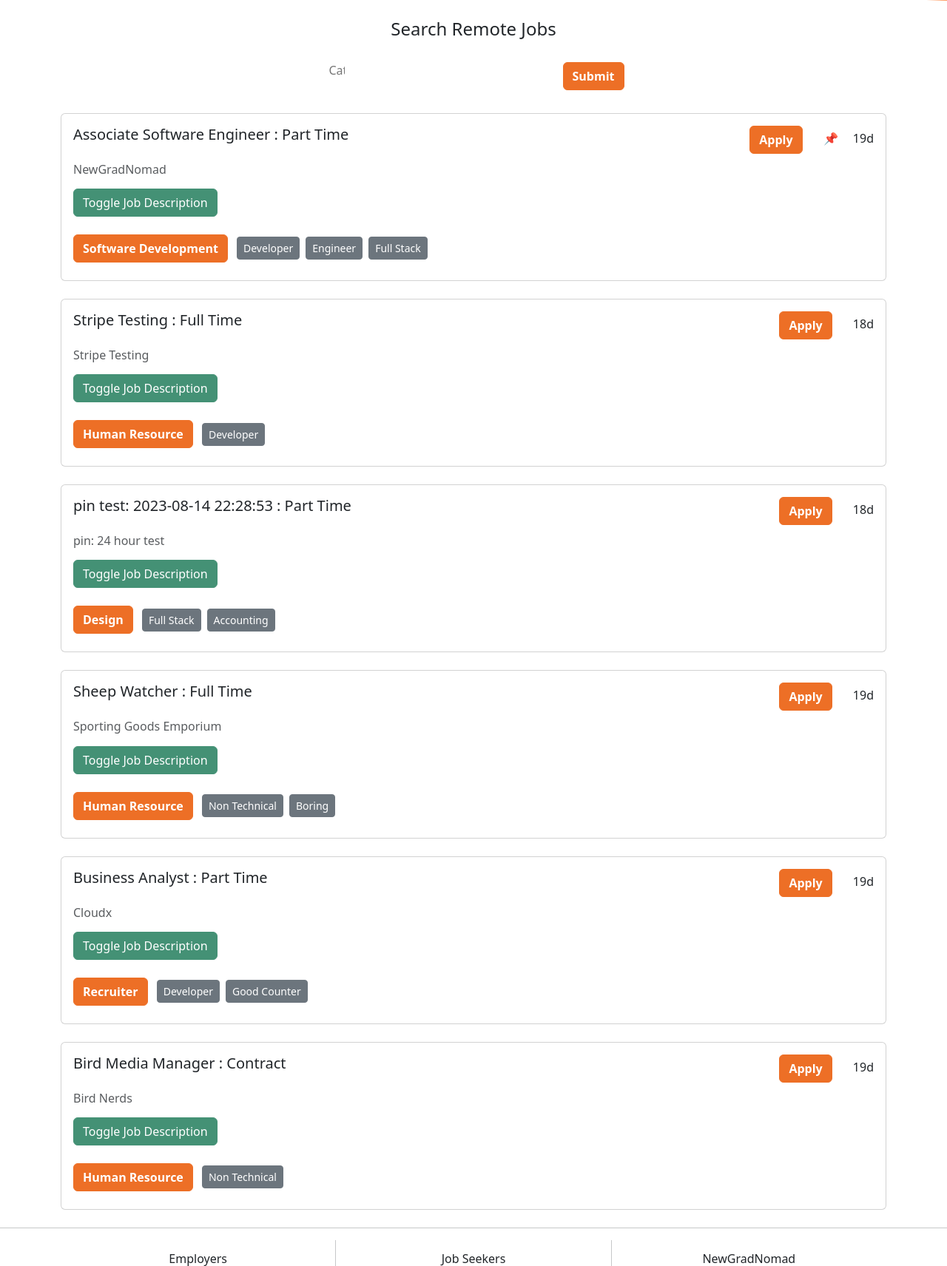
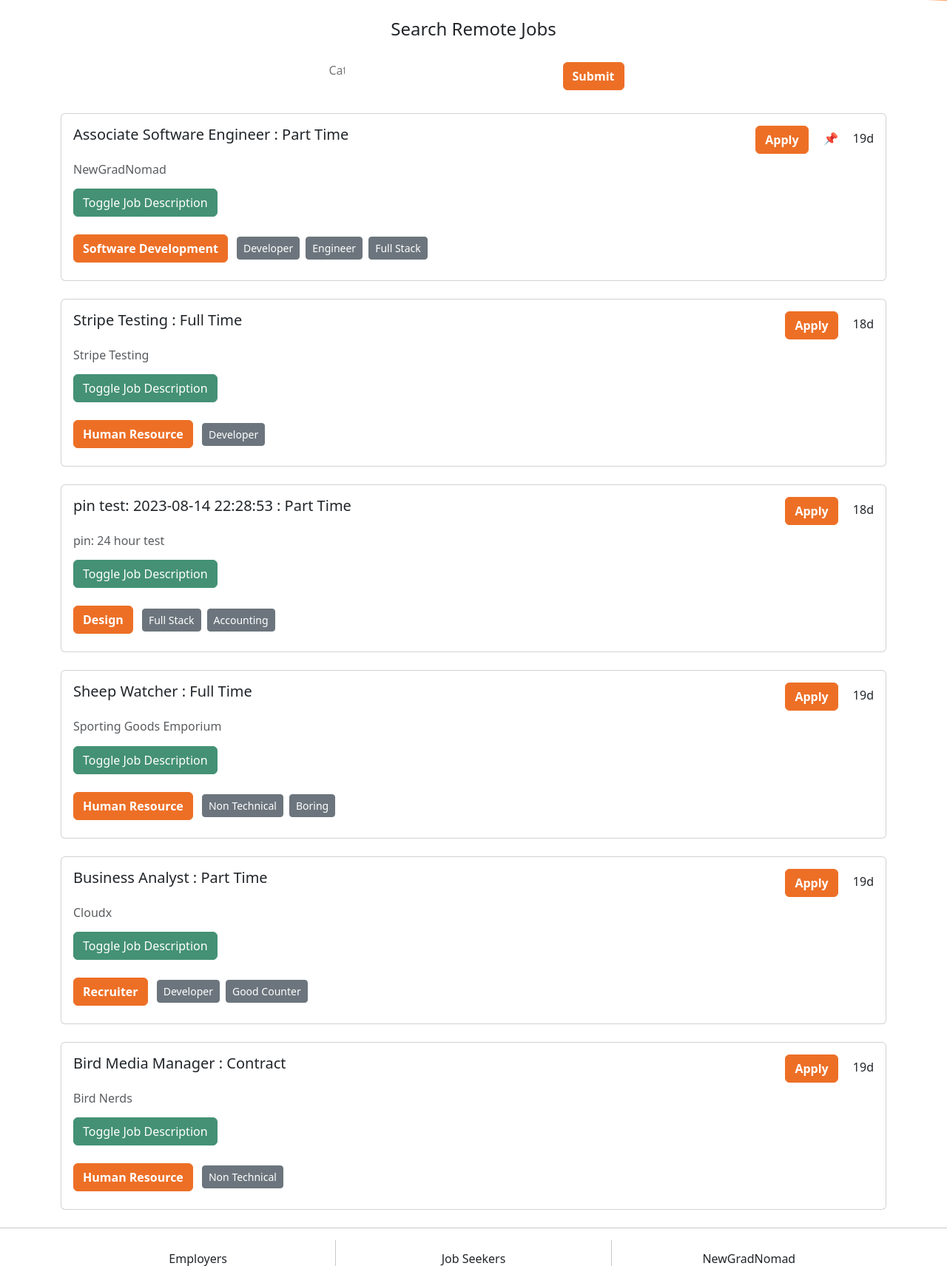
Before and after one commit to NewGradNomad/newgradnomad.com-HTML-PHP, a PHP site: page /home.php in a window 1280 px wide. Shown: the part 305-2017 px from the top of the page at 74% size. Run offline with PHP 8.4, Linux system fonts and the light colour scheme; data comes from the database, SQL or seed files in the repository; some libraries are stand-ins or nearby versions.

Commit message:
Update home.php

```diff
--- a/home.php
+++ b/home.php
@@ -121,7 +121,7 @@ $sortedListings = array_merge($pinListings, $noPinListings)
                 </div>
               </div>
               <div class="col-auto text-end mb-3">
-                <a role="button" href="<?php echo  $listing['url']; ?>" class="button btn btn-primary me-4"><strong>Apply</strong></a>
+                <a role="button" href="<?php echo  $listing['url']; ?>" class="button btn btn-primary me-3"><strong>Apply</strong></a>
                 <?php if (isset($_SESSION[$listing['listingID'] . 'Pin?'])) echo '📌&emsp;'; ?>
                 <?php echo $daysSincePost; ?>d
               </div>
```
